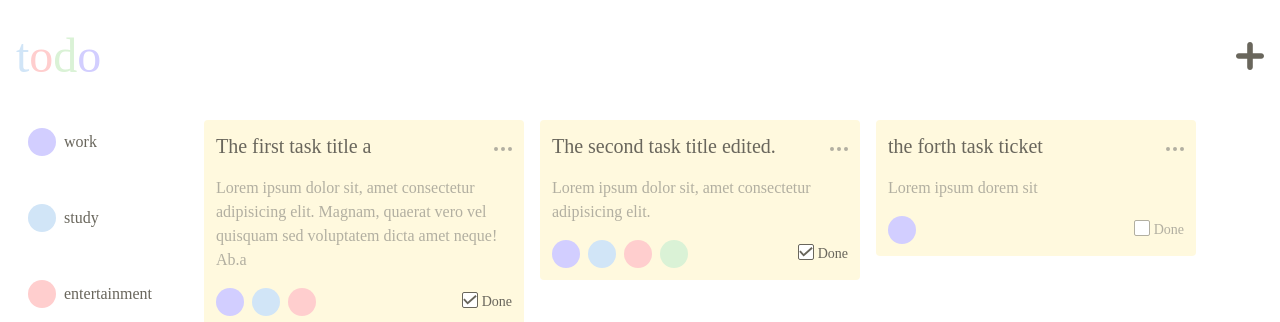
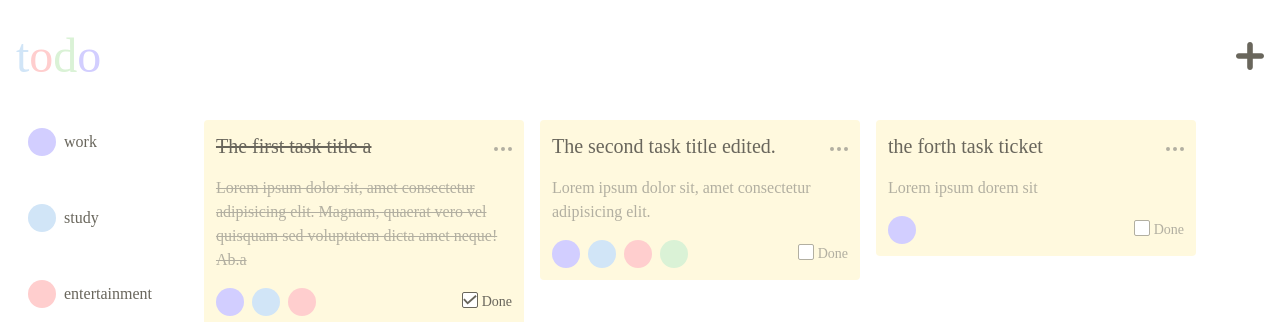
Before and after one commit to Narek-Alexanyan/todo-react-app, a React (Vite) app: page /todo in a window 1280 px wide. Shown: the top 322 px of the page. Built offline with nearby package versions, Linux system fonts and the light colour scheme; data requests are answered from the project's data file; the HTML template or start-up script is replaced by a standard one; a web font is replaced by a local one.

Commit message:
Implemented Hide done Tasks functonality

```diff
--- a/data/db.json
+++ b/data/db.json
@@ -24,7 +24,7 @@
       "id": 2,
       "title": "The second task title edited.",
       "description": "Lorem ipsum dolor sit, amet consectetur adipisicing elit.",
-      "completed": true,
+      "completed": false,
       "tags": [
         {
           "id": 1,
--- a/src/components/sidebar/Sidebar.jsx
+++ b/src/components/sidebar/Sidebar.jsx
@@ -3,9 +3,13 @@ import TagList from "../tags/TagList";
 import { tags } from "../../constants/tags";
 import TodoCheckbox from "../UI/checkbox/TodoCheckbox";
 import illustration from "../../assets/images/illustrations/illustration-1.png";
+import { useDispatch, useSelector } from "react-redux";
+import { setIsHideCompleted } from "../../features/todo/todoSlice";
 
 const Sidebar = () => {
-  const [hideCompleted, setHideCompleted] = useState(false);
+  const dispatch = useDispatch();
+
+  const isHideCompleted = useSelector((state) => state.todo.isHideCompleted);
 
   const handleSelectedList = (selectedList) => {
     console.log(selectedList);
@@ -21,8 +25,8 @@ const Sidebar = () => {
       <div className="mt-10">
         <TodoCheckbox
           label="Hide Done Tasks"
-          isChecked={hideCompleted}
-          onChange={() => setHideCompleted((prev) => !prev)}
+          isChecked={isHideCompleted}
+          onChange={() => dispatch(setIsHideCompleted(!isHideCompleted))}
         />
       </div>
       <div className="mt-20">
--- a/src/components/todo/TodoItem.jsx
+++ b/src/components/todo/TodoItem.jsx
@@ -69,7 +69,11 @@ const TodoItem = ({ todoData }) => {
   return (
     <div className="bg-todo-yellow rounded p-3 w-[320px] h-fit flex flex-col gap-4">
       <div className="flex justify-between items-center">
-        <h5 className="text-xl text-todo-black font-medium">
+        <h5
+          className={`text-xl text-todo-black font-medium ${
+            todoData.completed ? "line-through" : ""
+          } `}
+        >
           {todoData.title}
         </h5>
         <div ref={dropDownRef} className="relative">
@@ -84,7 +88,13 @@ const TodoItem = ({ todoData }) => {
           />
         </div>
       </div>
-      <div className="text-base text-todo-gray">{todoData.description}</div>
+      <div
+        className={`text-base text-todo-gray ${
+          todoData.completed ? "line-through" : ""
+        }`}
+      >
+        {todoData.description}
+      </div>
       <div className="flex justify-between items-center">
         <div className="flex gap-2">
           {todoData.tags.map((tag, index) => (
--- a/src/components/todo/TodoList.jsx
+++ b/src/components/todo/TodoList.jsx
@@ -1,4 +1,4 @@
-import React, { useEffect } from "react";
+import React, { useEffect, useMemo } from "react";
 import TodoItem from "./TodoItem";
 import { useDispatch, useSelector } from "react-redux";
 import { fetchTodoList } from "../../features/todo/todoSlice";
@@ -6,14 +6,22 @@ import { fetchTodoList } from "../../features/todo/todoSlice";
 const TodoList = () => {
   const dispatch = useDispatch();
   const todoList = useSelector((state) => state.todo.todoList);
+  const isHideCompleted = useSelector((state) => state.todo.isHideCompleted);
 
   useEffect(() => {
     dispatch(fetchTodoList());
   }, []);
 
+  const notCompletedList = useMemo(() => {
+    if (isHideCompleted) {
+      return todoList.filter((todo) => !todo.completed);
+    }
+    return todoList
+  }, [todoList, isHideCompleted]);
+
   return (
     <div className="h-full flex flex-wrap gap-4">
-      {todoList?.map((item) => (
+      {notCompletedList?.map((item) => (
         <TodoItem key={item.id} todoData={item} />
       ))}
     </div>
--- a/src/features/todo/todoSlice.js
+++ b/src/features/todo/todoSlice.js
@@ -9,7 +9,8 @@ const initialState = {
     isOpen: false,
     isEdit: false
   },
-  editedItemData: {}
+  editedItemData: {},
+  isHideCompleted: false
 };
 
 export const fetchTodoList = createAsyncThunk("todo/fetchTodoList",
@@ -80,6 +81,9 @@ export const todoSlice = createSlice({
     },
     setEditedItemData: (state, action) => {
       state.editedItemData = action.payload
+    },
+    setIsHideCompleted: (state, action) => {
+      state.isHideCompleted = action.payload
     }
   },
   extraReducers: (builder) => {
@@ -97,6 +101,6 @@ export const todoSlice = createSlice({
   }
 })
 
-export const { setTodoList, setTodoModal, setEditedItemData } = todoSlice.actions;
+export const { setTodoList, setTodoModal, setEditedItemData, setIsHideCompleted } = todoSlice.actions;
 
 export default todoSlice.reducer;
```
